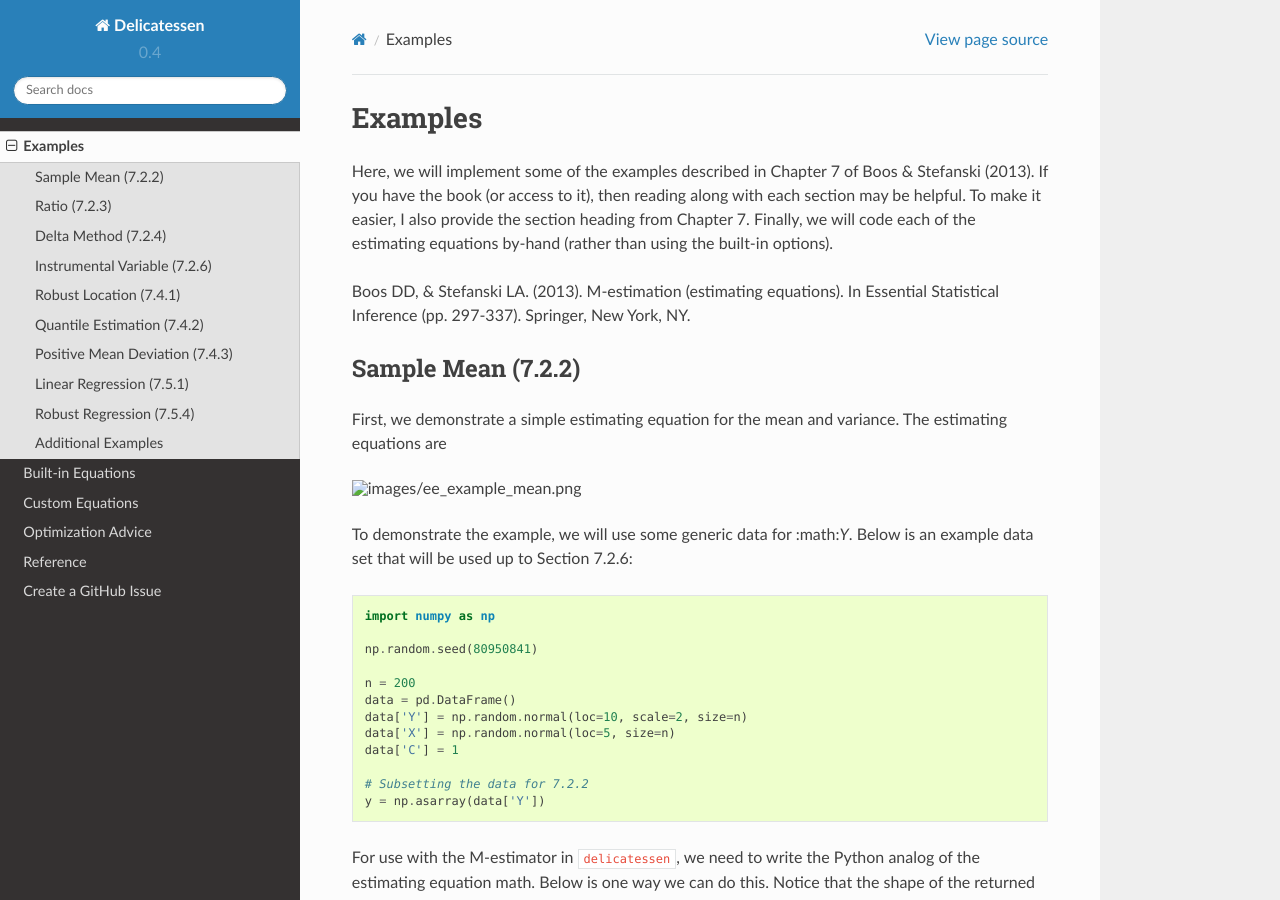
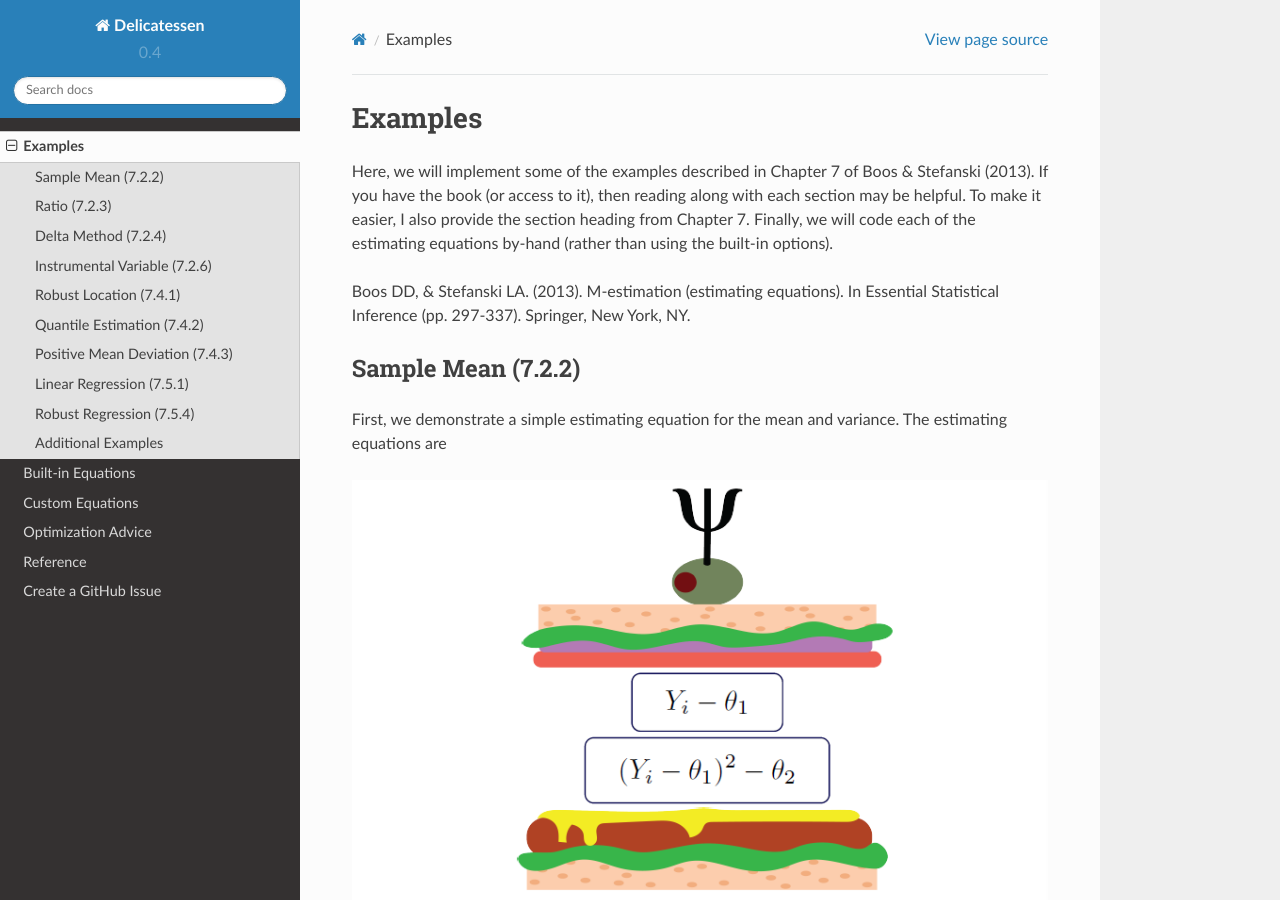
Before and after one commit to pzivich/Delicatessen, a Sphinx documentation site: the page built from docs/Examples.rst, in a window 1280 px wide and 900 px high. Built offline with Sphinx 7.4.7 and the Read the Docs theme 2.0.0, drawn with Linux system fonts in a browser that asks for light colours.

Commit message:
RTD may have PNG be case-sensitive?

```diff
--- a/docs/Examples.rst
+++ b/docs/Examples.rst
@@ -16,7 +16,7 @@ Sample Mean (7.2.2)
 
 First, we demonstrate a simple estimating equation for the mean and variance. The estimating equations are
 
-.. image:: images/ee_example_mean.png
+.. image:: images/ee_example_mean.PNG
 
 To demonstrate the example, we will use some generic data for :\math:`Y`. Below is an example data set that will be
 used up to Section 7.2.6:
@@ -74,7 +74,7 @@ Ratio (7.2.3)
 Now consider if we wanted to estimate the ratio between two means. For estimation of a ratio, we can consider the
 following estimating equation
 
-.. image:: images/ee_example_ratio1.png
+.. image:: images/ee_example_ratio1.PNG
 
 We can translate the estimating equation from math into python as
 
```
